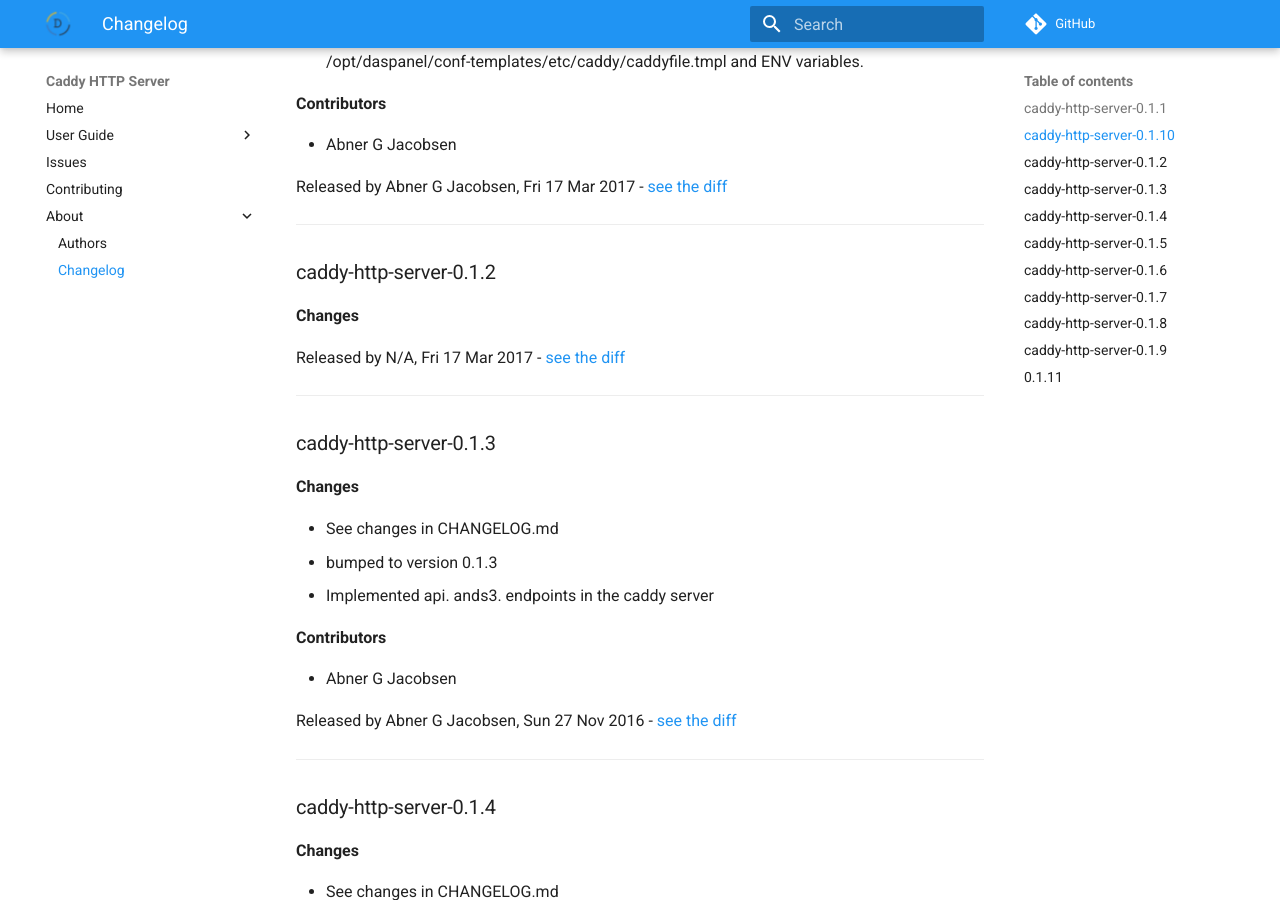
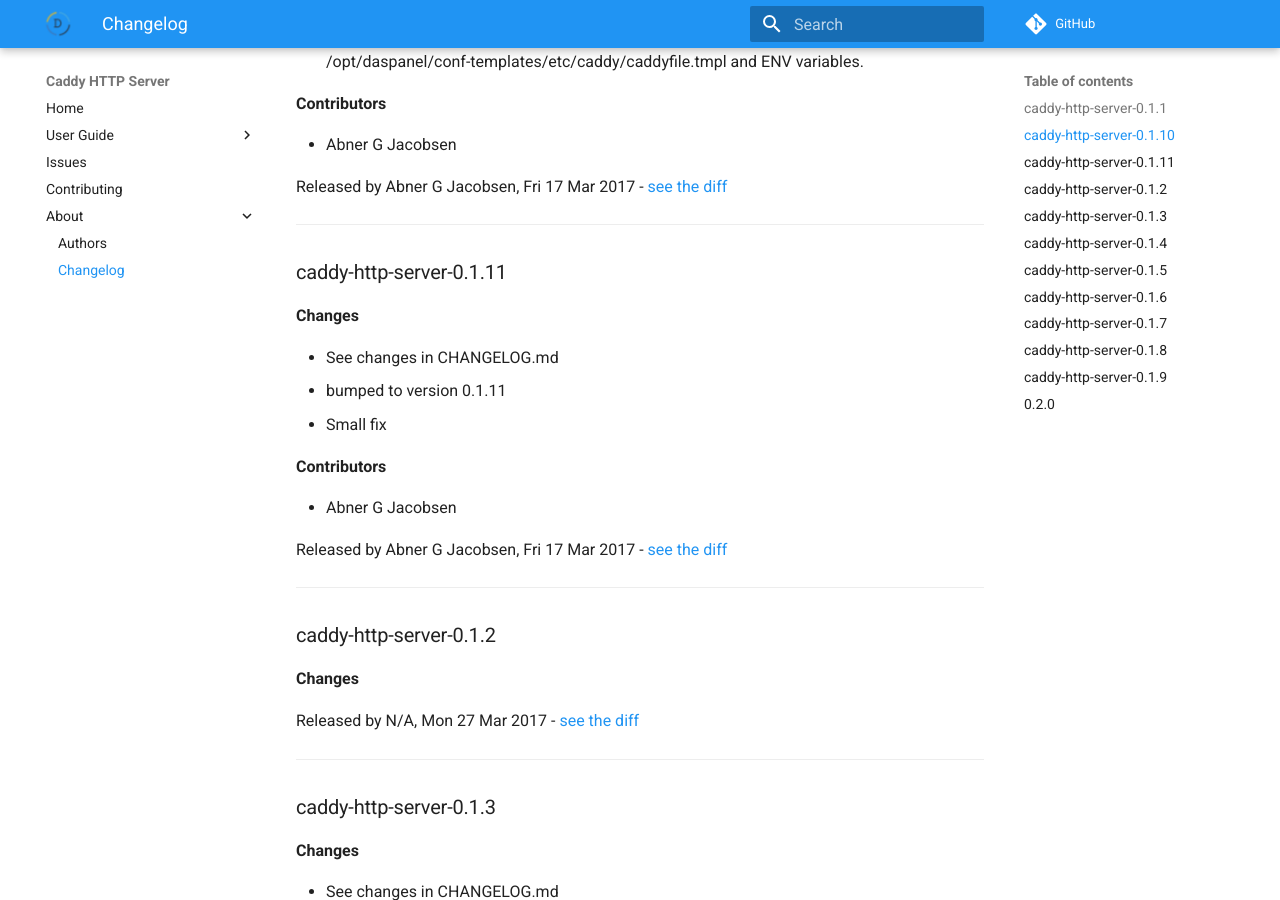
Before and after one commit to SIXwishlist/caddy-http-server, an MkDocs documentation site: the page built from docs/changelog.md, in a window 1280 px wide and 900 px high, scrolled down 1826 px. Built offline with MkDocs 1.6.1 and Material for MkDocs 9.7.7, drawn with Linux system fonts in a browser that asks for light colours; comment, search, counter and statistics services are not loaded; old or Windows-style settings are respelled for this version of MkDocs; some of the changed text lies outside the part shown.

Commit message:
See changes in CHANGELOG.md

```diff
--- a/docs/changelog.md
+++ b/docs/changelog.md
@@ -62,11 +62,26 @@
 [see the diff](https://github.com/admindaspanel/caddy-http-server/compare/...#diff)
 ______________
 
+### caddy-http-server-0.1.11
+__Changes__
+
+- See changes in CHANGELOG.md
+- bumped to version 0.1.11
+- Small fix
+
+__Contributors__
+
+- Abner G Jacobsen
+
+Released by Abner G Jacobsen, Fri 17 Mar 2017 -
+[see the diff](https://github.com/admindaspanel/caddy-http-server/compare/...#diff)
+______________
+
 ### caddy-http-server-0.1.2
 __Changes__
 
 
-Released by N/A, Fri 17 Mar 2017 -
+Released by N/A, Mon 27 Mar 2017 -
 [see the diff](https://github.com/admindaspanel/caddy-http-server/compare/...#diff)
 ______________
 
@@ -181,9 +196,12 @@
 [see the diff](https://github.com/admindaspanel/caddy-http-server/compare/...#diff)
 ______________
 
-### 0.1.11
+### 0.2.0
 __Changes__
 
+- bumped to version 0.2.0
+- Daspanel's optional services are now accessed as a standalone container as a redirect proxy.
+- See changes in CHANGELOG.md
 - bumped to version 0.1.11
 - Small fix
 - See changes in CHANGELOG.md
@@ -229,6 +247,6 @@
 
 - Abner G Jacobsen
 
-Released by Abner G Jacobsen, Fri 17 Mar 2017 -
-[see the diff](https://github.com/admindaspanel/caddy-http-server/compare/d427dbca71ccdbb60f3f1557175ec101d8b63bf6...0.1.11#diff)
+Released by Abner G Jacobsen, Mon 27 Mar 2017 -
+[see the diff](https://github.com/admindaspanel/caddy-http-server/compare/d427dbca71ccdbb60f3f1557175ec101d8b63bf6...0.2.0#diff)
 ______________
```
Also changed, not shown: CHANGELOG.md (+22 -4 lines).
